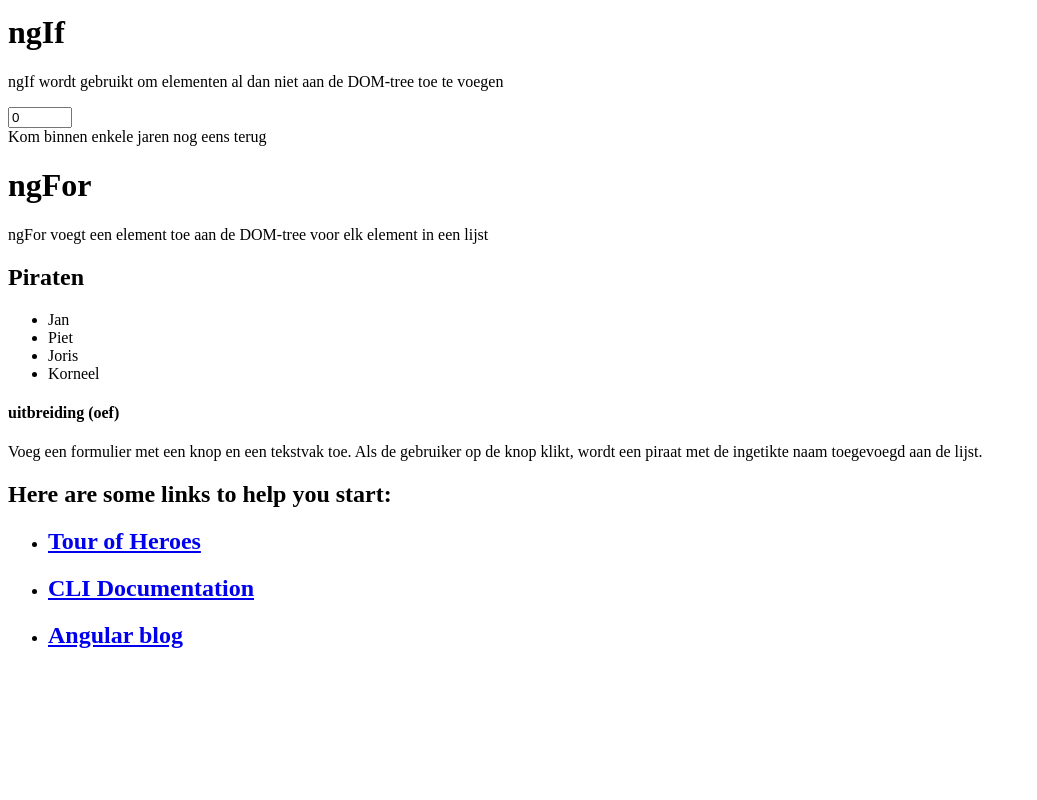
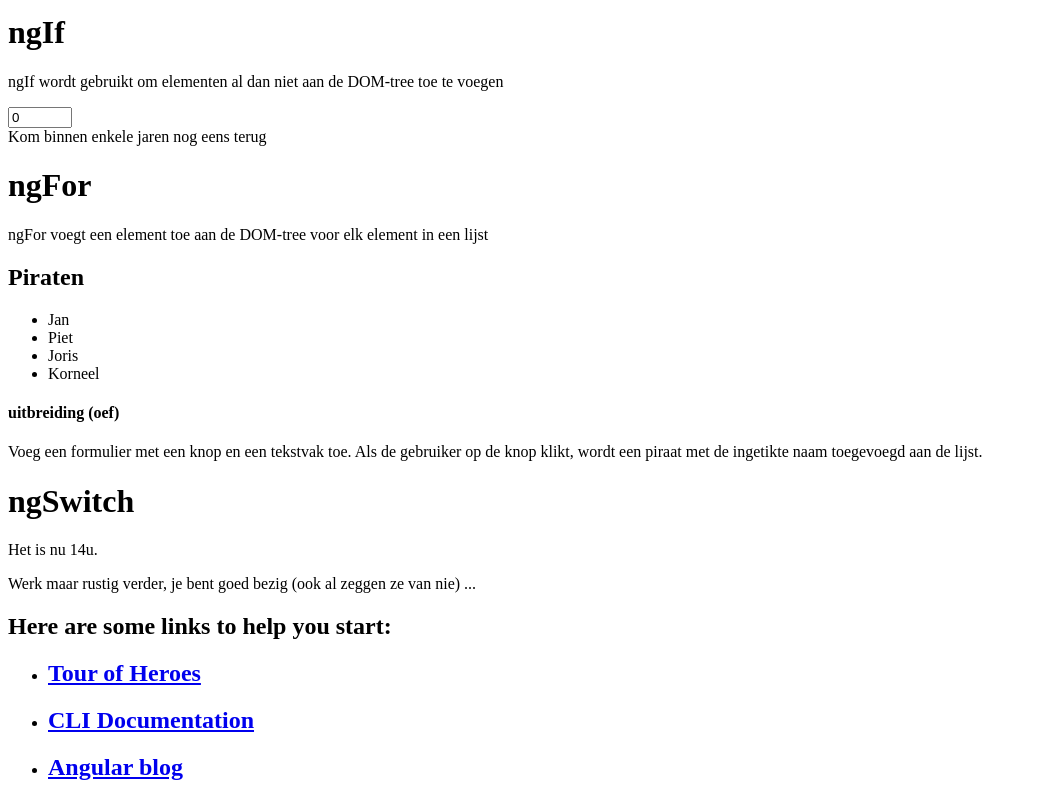
Before and after one commit to annve/tml-angular, an Angular app: page / in a window 1280 px wide. Shown: the part 958-1758 px from the top of the page, without its empty margins (0-1037 px from the left). Before the commit the page ends 1627 px from the top, so only its background shows below. Built offline with nearby package versions, Linux system fonts and the light colour scheme.

Commit message:
vb switch toegevoegd

```diff
--- a/src/app/app.component.html
+++ b/src/app/app.component.html
@@ -9,6 +9,7 @@
 <vbdatabinding></vbdatabinding>
 <vbif></vbif>
 <vbfor></vbfor>
+<vbswitch></vbswitch>
 <h2>Here are some links to help you start: </h2>
 <ul>
   <li>
--- a/src/app/app.module.ts
+++ b/src/app/app.module.ts
@@ -7,6 +7,7 @@ import { Vb00Component } from './voorbeelden/vb00/vb00.component';
 import { VbDatabindingComponent } from './voorbeelden/vbdatabinding/vbdatabinding.component';
 import { VbIfComponent } from './voorbeelden/vbif/vbif.component';
 import { VbForComponent } from './voorbeelden/vbfor/vbfor.component';
+import { VbSwitchComponent } from './voorbeelden/vbswitch/vbswitch.component';
 
 @NgModule({
   declarations: [
@@ -14,7 +15,8 @@ import { VbForComponent } from './voorbeelden/vbfor/vbfor.component';
     Vb00Component,
     VbDatabindingComponent,
     VbIfComponent,
-    VbForComponent
+    VbForComponent,
+    VbSwitchComponent
   ],
   imports: [
     BrowserModule, FormsModule
--- /dev/null
+++ b/src/app/voorbeelden/vbswitch/vbswitch.component.html
@@ -0,0 +1,8 @@
+<h1>ngSwitch</h1>
+<p>Het is nu {{ huidigUur() }}u.</p>
+<div [ngSwitch]="huidigUur()">
+  <span *ngSwitchCase="8">Tussen 8 en 9 begint een werkmens te leven (of ben ik 12u te vroeg?)</span>
+  <span *ngSwitchCase="9">Tussen 9 en 10 moet je eens naar de koffie zien</span>
+  <span *ngSwitchCase="12">Tussen 12 en 1 eet iedereen</span>
+  <span *ngSwitchDefault>Werk maar rustig verder, je bent goed bezig (ook al zeggen ze van nie) ...</span>
+</div>
--- /dev/null
+++ b/src/app/voorbeelden/vbswitch/vbswitch.component.ts
@@ -0,0 +1,19 @@
+import { Component, OnInit } from '@angular/core';
+
+@Component({
+  selector: 'vbswitch',
+  templateUrl: './vbswitch.component.html',
+  styleUrls: ['./vbswitch.component.css']
+})
+export class VbSwitchComponent implements OnInit {
+
+  constructor() { }
+
+  ngOnInit() {
+  }
+
+  huidigUur(): number{
+    let datum = new Date();
+    return datum.getHours();
+  }
+}
```
Also changed, not shown: src/app/voorbeelden/vbswitch/vbswitch.component.css (added).
